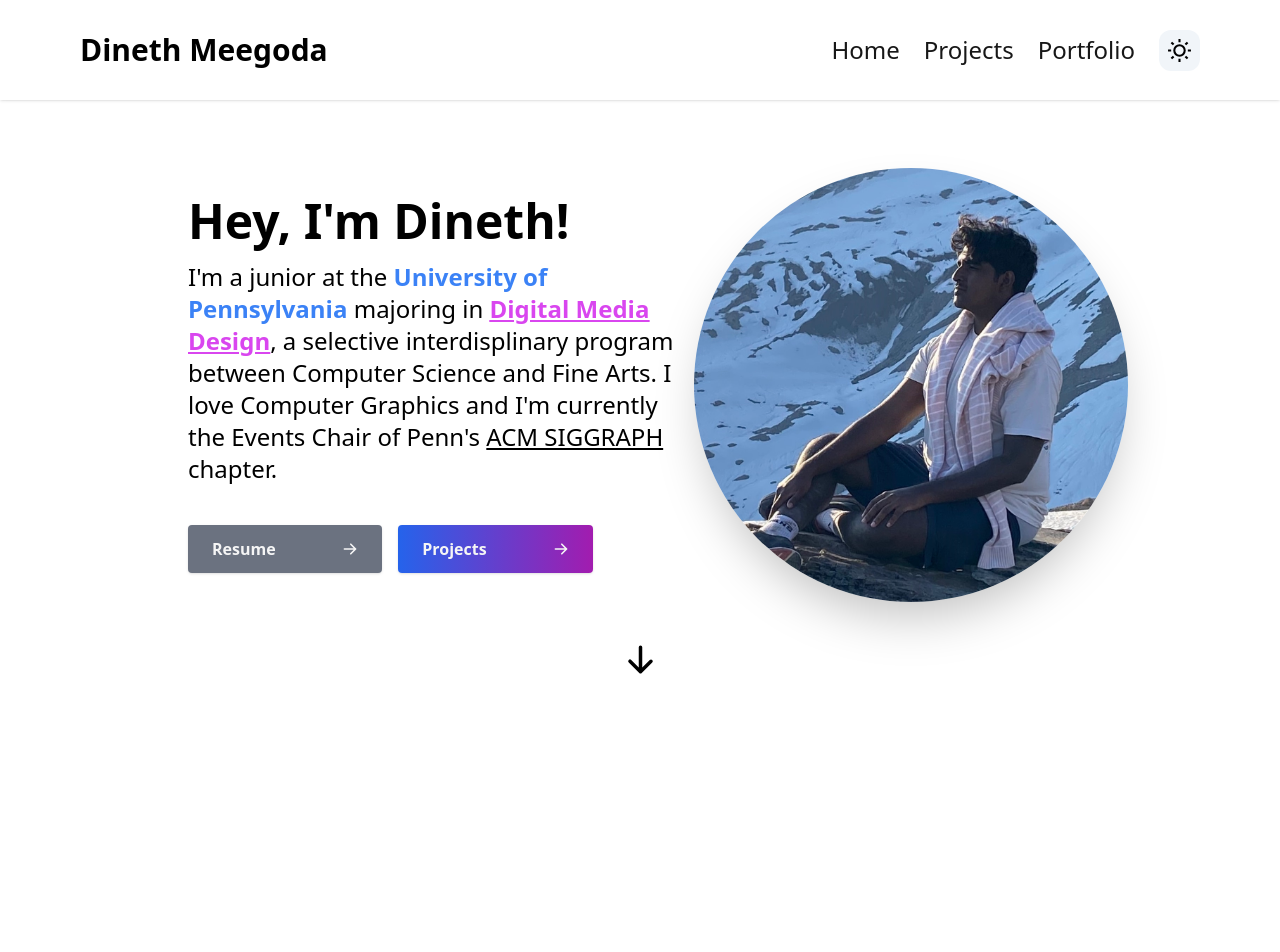
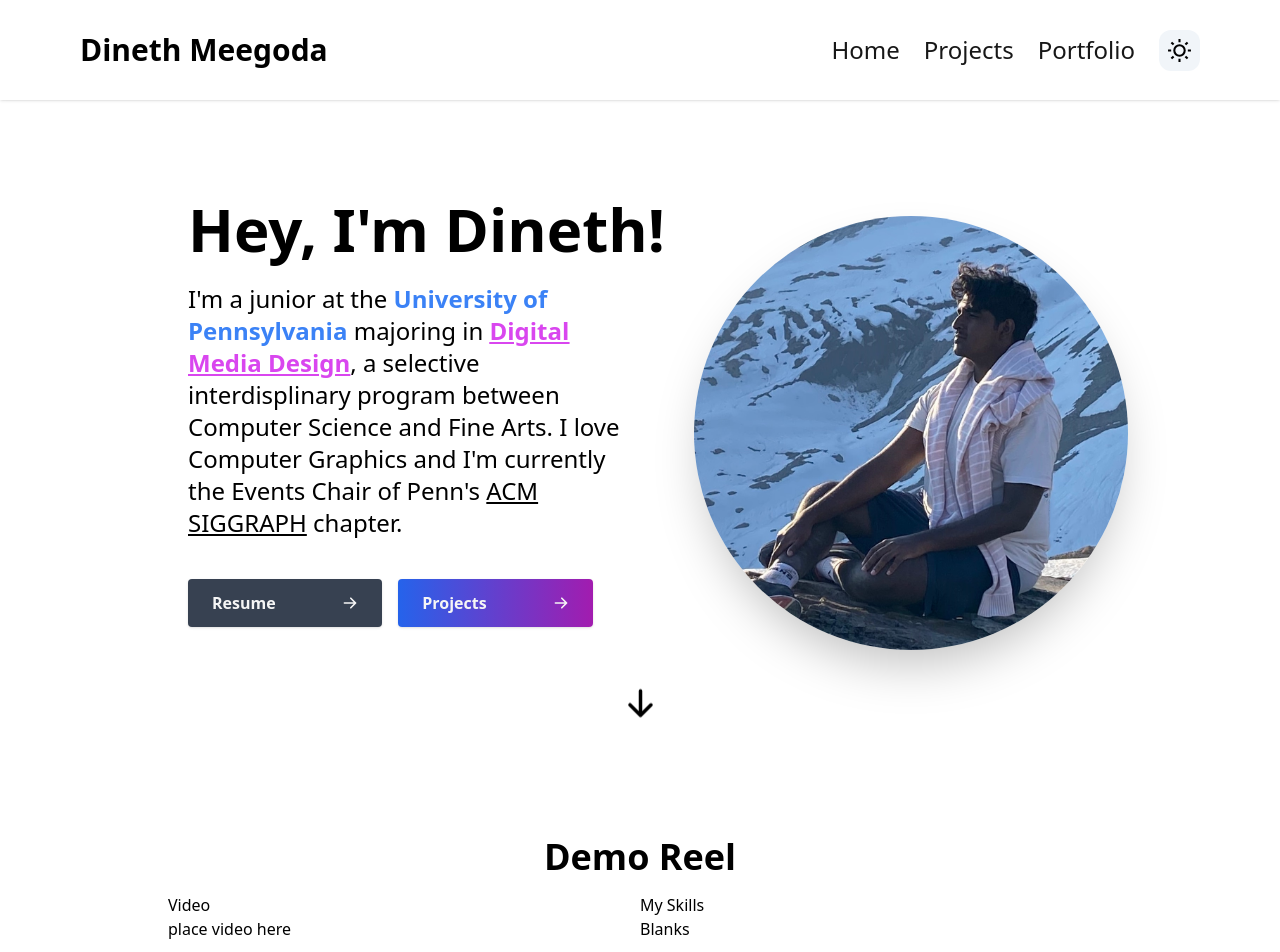
Before and after one commit to dinethmeegoda/portfolio-site, a Next.js app: page / in a window 1280 px wide. Shown: the top 952 px of the page. Before the commit the page ends 800 px from the top, so only its background shows below. Built offline with nearby package versions, Linux system fonts and the light colour scheme.

Commit message:
Started Demo Section

```diff
--- a/app/page.tsx
+++ b/app/page.tsx
@@ -1,9 +1,11 @@
 import HeroSection from '@/components/HeroSection';
+import Demo from '@/components/Demo';
 
 export default function Home() {
   return (
     <main className="mx-auto max-w-3xl px-4 sm:px-6 md:max-w-5xl">
       <HeroSection />
+      <Demo />
     </main>
   );
 }
--- /dev/null
+++ b/components/Demo.tsx
@@ -0,0 +1,25 @@
+import React from 'react';
+
+const Demo = () => {
+  return (
+    <section id="demo">
+      <div className="bp-12 my-12 md:pb-48 md:pt-16">
+        <h1 className="text-center text-4xl font-bold">Demo Reel</h1>
+        <div className="flex flex-col items-stretch justify-center space-y-10 align-top md:flex-row md:-space-y-10 md:space-y-0 md:p-4 md:text-left">
+          <div className="md:w-1/2">
+            <h1> Video</h1>
+            <p>place video here</p>
+            <br />
+            <p>I belive you should!</p>
+          </div>
+          <div className="md:w-1/2">
+            <h1>My Skills</h1>
+            <p>Blanks</p>
+          </div>
+        </div>
+      </div>
+    </section>
+  );
+};
+
+export default Demo;
--- a/components/HeroSection.tsx
+++ b/components/HeroSection.tsx
@@ -10,7 +10,7 @@ const HeroSection = () => {
       {/*Div that contains picture and text*/}
       <div className="my-10 flex flex-col items-center justify-center text-center sm:mt-20 md:mt-40 md:flex-row-reverse md:space-x-4">
         {/*Picture*/}
-        <div className="md:mt-2 md:w-1/2">
+        <div className="sm:pt-12 md:mt-2 md:w-1/2">
           <Image
             className="rounded-full shadow-2xl"
             src="/headshot.jpg"
@@ -21,11 +21,11 @@ const HeroSection = () => {
         </div>
         {/*Name Title Text*/}
         <div className="px-5 md:mt-2 md:w-3/5">
-          <h1 className="mt-6 text-4xl font-semibold md:mt-0 md:text-left md:text-5xl">
+          <h1 className="mt-6 py-2 text-4xl font-semibold md:mt-0 md:text-left md:text-6xl">
             {' '}
-            Hey, I'm Dineth!
+            Hey, I&apos;m Dineth!
           </h1>
-          <p className="mb-10 mt-4 text-2xl md:text-left">
+          <p className="mb-10 mt-4 text-2xl md:pr-12 md:text-left">
             I&#39;m a junior at the
             <span className="font-bold text-blue-500">
               {' '}
@@ -38,8 +38,8 @@ const HeroSection = () => {
               </a>
             </span>
             , a selective interdisplinary program between Computer Science and
-            Fine Arts. I love Computer Graphics and I'm currently the Events
-            Chair of Penn&apos;s{' '}
+            Fine Arts. I love Computer Graphics and I&apos;m currently the
+            Events Chair of Penn&apos;s{' '}
             <a className="underline" href="http://cg.cis.upenn.edu/siggraph/">
               ACM SIGGRAPH
             </a>{' '}
@@ -49,14 +49,14 @@ const HeroSection = () => {
           <div className="items-left flex flex-row space-x-4">
             <Link
               href="/resume.pdf"
-              className="inline-flex w-2/5 flex-row items-center justify-between gap-4 rounded bg-gray-500 px-6 py-3 font-semibold text-neutral-100 shadow transition-[padding] duration-300 ease-in-out hover:bg-gray-700 hover:pl-8"
+              className="inline-flex w-1/2 flex-row items-center justify-between gap-4 rounded bg-gray-700 px-6 py-3 font-semibold text-neutral-100 shadow transition-[padding] duration-300 ease-in-out hover:bg-gray-600 hover:pl-8 md:w-2/5"
             >
               Resume
               <HiArrowRight />
             </Link>
             <Link
               href="/projects"
-              className="inline-flex w-2/5 flex-row items-center justify-between gap-4 rounded bg-gradient-to-r from-blue-600 to-fuchsia-700 px-6 py-3 font-semibold text-neutral-100 shadow transition-[padding] duration-300 ease-in-out hover:bg-blue-800 hover:pl-8"
+              className="inline-flex w-1/2 flex-row items-center justify-between gap-4 rounded bg-gradient-to-r from-blue-600 to-fuchsia-700 px-6 py-3 font-semibold text-neutral-100 shadow transition-[padding] duration-300 ease-in-out hover:bg-blue-800 hover:pl-8 md:w-2/5"
             >
               Projects
               <HiArrowRight />
@@ -74,7 +74,7 @@ const HeroSection = () => {
               ?.scrollIntoView({ behavior: 'smooth' });
           }}
         >
-          <HiArrowDown size={35} />
+          <HiArrowDown size={35} className="animate-bounce" />
         </button>
       </div>
     </section>
```
